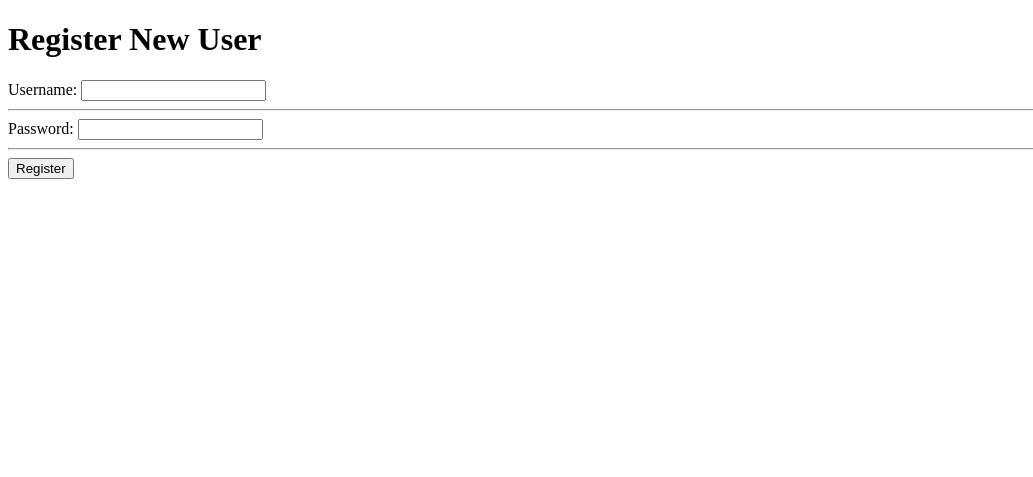
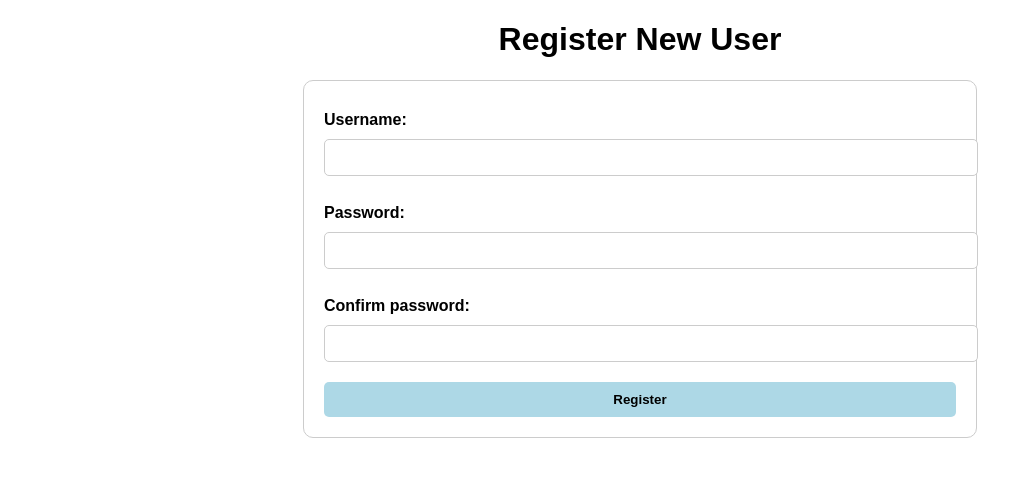
Before and after one commit to Tartsi/simple-online-store, a Flask app: page /register in a window 1280 px wide. Shown: the top 477 px of the page, without its empty margins (0-1033 px from the left). Run offline with Flask 2, Linux system fonts and the light colour scheme.

Commit message:
Modified templates, added development time testing functionality to db_logic

```diff
--- a/db_logic.py
+++ b/db_logic.py
@@ -17,3 +17,8 @@ def add_user(username, password, admin):
         print(f"Error: {e}")
         db.session.rollback()
         return False
+
+
+with app.app_context():
+    # For testing purposes only
+    pass
--- a/templates/index.html
+++ b/templates/index.html
@@ -10,8 +10,9 @@
 
 <body>
     <h2>Welcome to my Web-Store application!</h2>
-    <p>Please proceed to login in order to view products available!</p>
+    <p>Please proceed to login page in order to view products available!</p>
     <a href="/login">Login!</a>
+    <p>If you do not have an account yet, please consider <a href="/register">registering here!</a></p>
 </body>
 
 </html>
--- a/templates/login.html
+++ b/templates/login.html
@@ -67,7 +67,7 @@
         <input type="text" , id="username" , name="username">
         <hr>
         <label for="password">Password:</label>
-        <input type="text" , id="password" , name="password">
+        <input type="password" , id="password" , name="password">
         <hr>
         <input type="submit" , value="Proceed!">
     </form>
--- a/templates/register.html
+++ b/templates/register.html
@@ -6,6 +6,52 @@
     <meta http-equiv="X-UA-Compatible" content="IE=edge">
     <meta name="viewport" content="width=device-width, initial-scale=1.0">
     <title>Registration</title>
+    <style>
+        h1 {
+            text-align: center;
+            font-family: Arial, sans-serif;
+        }
+
+        form {
+            margin: 0 auto;
+            width: 50%;
+            padding: 20px;
+            border: 1px solid #ccc;
+            border-radius: 10px;
+            text-align: left;
+            font-family: Arial, sans-serif;
+        }
+
+        label {
+            font-weight: bold;
+            margin-top: 10px;
+            display: block;
+        }
+
+        input[type="text"],
+        input[type="password"] {
+            width: 100%;
+            padding: 10px;
+            margin-top: 10px;
+            border-radius: 5px;
+            border: 1px solid #ccc;
+        }
+
+        input[type="submit"] {
+            width: 100%;
+            margin-top: 20px;
+            padding: 10px;
+            background-color: lightblue;
+            border: none;
+            border-radius: 5px;
+            font-weight: bold;
+            cursor: pointer;
+        }
+
+        input[type="submit"]:hover {
+            background-color: lightskyblue;
+        }
+    </style>
 </head>
 
 <body>
@@ -14,11 +60,12 @@
     <form action="/register" method="post">
         <label for="username">Username:</label>
         <input type="text" id="username" name="username">
-        <hr>
-
+        <br><br>
         <label for="password">Password:</label>
         <input type="password" id="password" name="password">
-        <hr>
+        <br><br>
+        <label for="conf_password">Confirm password:</label>
+        <input type="password" id="confirm" name="confirm">
         <input type="submit" value="Register">
     </form>
 </body>
```
